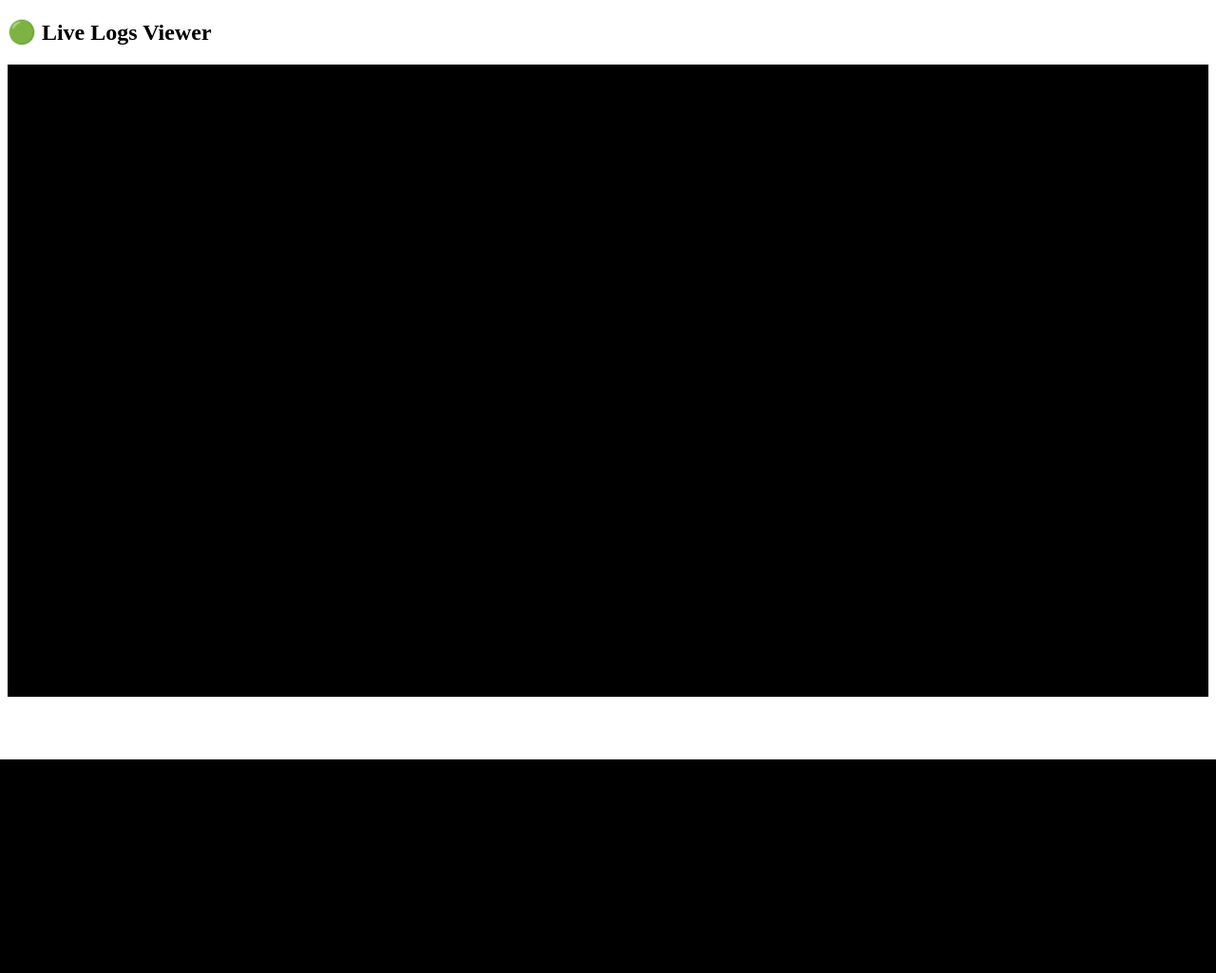
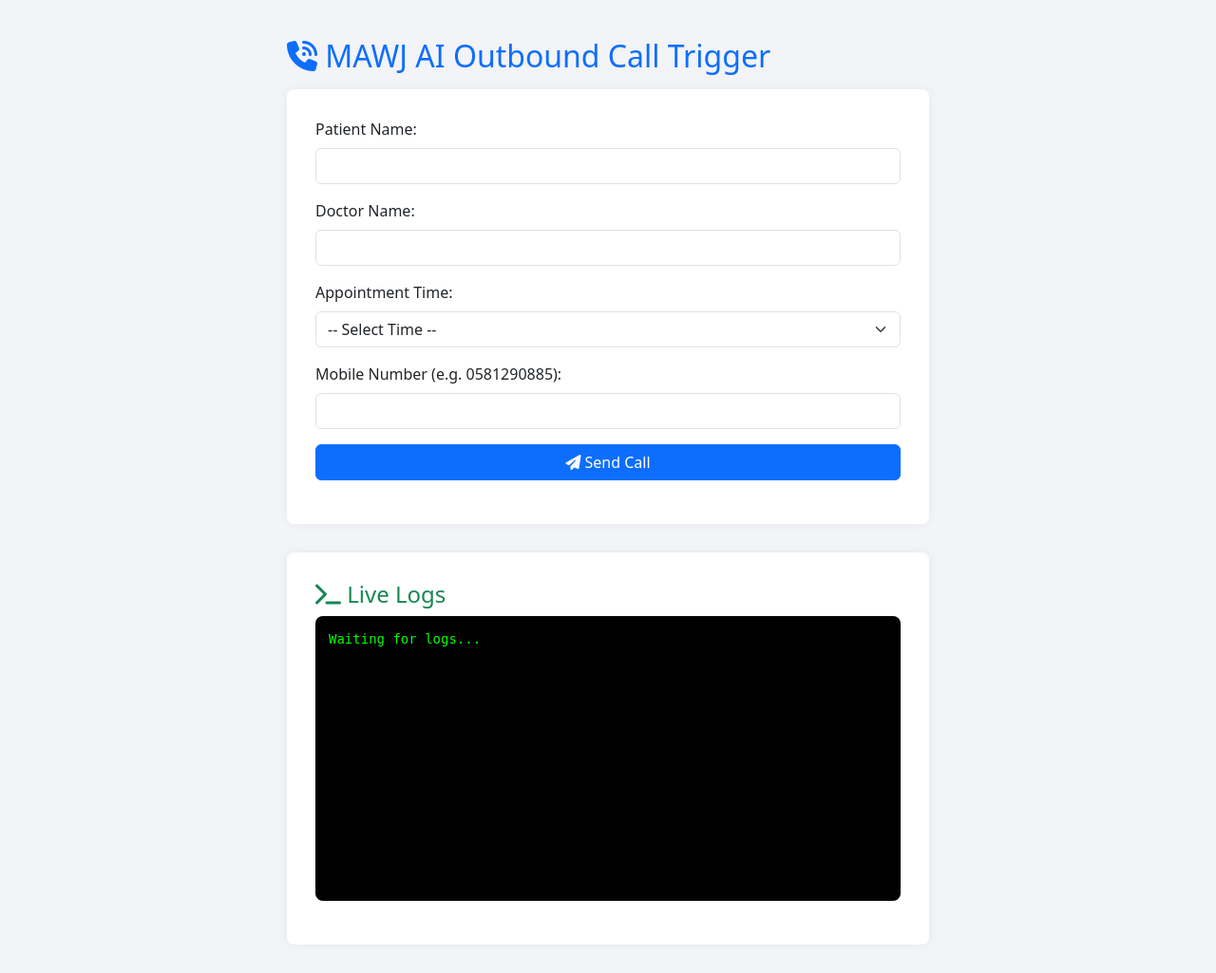
Before and after one commit to shoaibsiddique/call-trigger-ui, a Flask app: page / in a window 1280 px wide. Shown: the whole page at 95% size. Before the commit the page ends 800 px from the top, so only its background shows below. Run offline with Flask 3, Linux system fonts and the light colour scheme; some libraries are stand-ins or nearby versions.

Commit message:
MYOU EMULATOR

```diff
--- a/main.py
+++ b/main.py
@@ -21,19 +21,21 @@
 
 @app.route("/")
 def home():
-    return render_template("logs.html")
+    return render_template("test.html")
 
 @app.route("/public/mawj/confirm_appointment/<appointment_id>", methods=["GET"])
 def confirm_appointment(appointment_id):
+    app.logger.info("")
     app.logger.info(f"✅ Confirming appointment: {appointment_id}")
     return jsonify({"success": True, "message": f"Appointment {appointment_id} confirmed successfully"})
 
 @app.route("/public/mawj/cancel_appointment/<appointment_id>", methods=["GET"])
 def cancel_appointment(appointment_id):
+    app.logger.info("")
     app.logger.info(f"❌ Cancelling appointment: {appointment_id}")
     return jsonify({"success": True, "message": f"Appointment {appointment_id} cancelled successfully"})
 
 if __name__ == "__main__":
     import os
-    port = int(os.environ.get("PORT", 5000))
+    port = int(os.environ.get("PORT", 5005))
     socketio.run(app, host="0.0.0.0", port=port)
--- /dev/null
+++ b/templates/test.html
@@ -0,0 +1,146 @@
+<!DOCTYPE html>
+<html lang="en">
+<head>
+  <meta charset="UTF-8" />
+  <meta name="viewport" content="width=device-width, initial-scale=1.0"/>
+  <title>MAWJ AI Outbound Trigger + Live Logs</title>
+  <link href="https://cdn.jsdelivr.net/npm/bootstrap@5.3.3/dist/css/bootstrap.min.css" rel="stylesheet">
+  <script src="https://kit.fontawesome.com/a076d05399.js" crossorigin="anonymous"></script>
+  <script src="https://cdnjs.cloudflare.com/ajax/libs/socket.io/4.4.1/socket.io.min.js"></script>
+  <style>
+    body {
+      background-color: #f2f4f7;
+      padding-top: 40px;
+    }
+    .container {
+      max-width: 700px;
+    }
+    .form-section {
+      background-color: white;
+      padding: 30px;
+      border-radius: 8px;
+      box-shadow: 0 0 12px rgba(0,0,0,0.05);
+      margin-bottom: 30px;
+    }
+    .log-console {
+      background: #000;
+      color: #0f0;
+      padding: 1em;
+      height: 300px;
+      overflow-y: auto;
+      font-family: monospace;
+      border-radius: 8px;
+      box-shadow: inset 0 0 10px rgba(0,0,0,0.3);
+    }
+  </style>
+</head>
+<body>
+
+<div class="container">
+  <h2 class="mb-3 text-primary"><i class="fas fa-phone-volume"></i> MAWJ AI Outbound Call Trigger</h2>
+
+  <div class="form-section">
+    <form id="callForm">
+      <div class="mb-3">
+        <label class="form-label" for="name">Patient Name:</label>
+        <input type="text" class="form-control" id="name" required>
+      </div>
+
+      <div class="mb-3">
+        <label class="form-label" for="doctor">Doctor Name:</label>
+        <input type="text" class="form-control" id="doctor" required>
+      </div>
+
+      <div class="mb-3">
+        <label class="form-label" for="time">Appointment Time:</label>
+        <select class="form-select" id="time" required>
+          <option value="">-- Select Time --</option>
+          <script>
+            document.write(
+              [...Array(12).keys()].map(h =>
+                `<option value="${h+1}:00 AM">${h+1}:00 AM</option>`
+              ).join('') +
+              [...Array(12).keys()].map(h =>
+                `<option value="${h+1}:00 PM">${h+1}:00 PM</option>`
+              ).join('')
+            );
+          </script>
+        </select>
+      </div>
+
+      <div class="mb-3">
+        <label class="form-label" for="number">Mobile Number (e.g. 0581290885):</label>
+        <input type="text" class="form-control" id="number" required pattern="^\d{9,12}$">
+      </div>
+
+      <button type="submit" class="btn btn-primary w-100"><i class="fas fa-paper-plane"></i> Send Call</button>
+      <div id="callResponseMsg" class="mt-3"></div>
+    </form>
+  </div>
+
+  <div class="form-section">
+    <h4 class="text-success"><i class="fas fa-terminal"></i> Live Logs</h4>
+    <pre id="logArea" class="log-console">Waiting for logs...</pre>
+  </div>
+</div>
+
+<script>
+  const callForm = document.getElementById("callForm");
+  const callResponseMsg = document.getElementById("callResponseMsg");
+
+  callForm.addEventListener("submit", async (e) => {
+    e.preventDefault();
+
+    const name = document.getElementById("name").value.trim();
+    const doctor = document.getElementById("doctor").value.trim();
+    const time = document.getElementById("time").value;
+    const number = document.getElementById("number").value.trim();
+
+    const payload = {
+        telephony_token: "7b317499-7aa1-4c2d-85a7-3e33fc8fab7f",
+        user_uuid: "3aab1700-08c2-45e9-991d-46b3679f0afb",
+        record: false,
+        callee_list: [
+            {
+                number: number,
+                metadata: {
+                    patient_name: name,
+                    doctor_name: doctor,
+                    appointment_time: time,
+                    appointment_id: "dhjkashdkhkshfjka76HAHJhhs88"
+                }
+            }
+        ]
+    };
+
+    try {
+        const response = await fetch("https://23d0-2001-16a2-c900-d800-a96d-b893-3002-f0b2.ngrok-free.app/myo_outbound", {
+            method: "POST",
+            headers: {
+                "Content-Type": "application/json"
+            },
+            body: JSON.stringify(payload),
+            mode: 'no-cors'
+        });
+
+        // Since we're using no-cors mode, we can't read the response
+        callResponseMsg.innerHTML = `<p class="text-success"><i class="fas fa-check-circle"></i> Call request sent successfully</p>`;
+    } catch (error) {
+        console.error('Error:', error);
+        callResponseMsg.innerHTML = `<p class="text-danger"><i class="fas fa-exclamation-triangle"></i> Error: ${error.message}</p>`;
+    }
+
+    setTimeout(() => callResponseMsg.innerHTML = "", 4000);
+  });
+
+  // Live log listener
+  const socket = io();
+  const logArea = document.getElementById("logArea");
+  socket.on('log_message', function(msg) {
+    logArea.textContent += msg.data + "\n";
+    logArea.scrollTop = logArea.scrollHeight;
+  });
+</script>
+
+</body>
+</html>
```
Also changed, not shown: templates/logs.html (line endings or trailing spaces).
